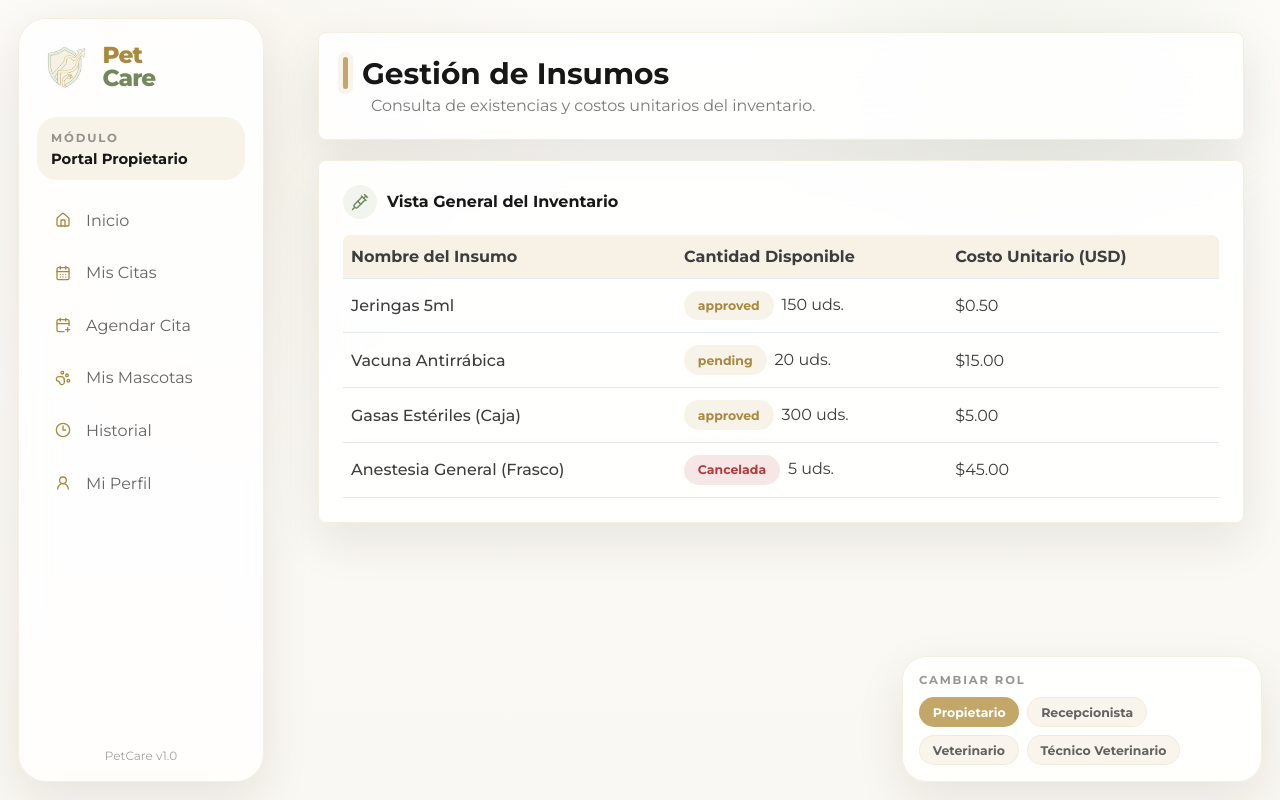
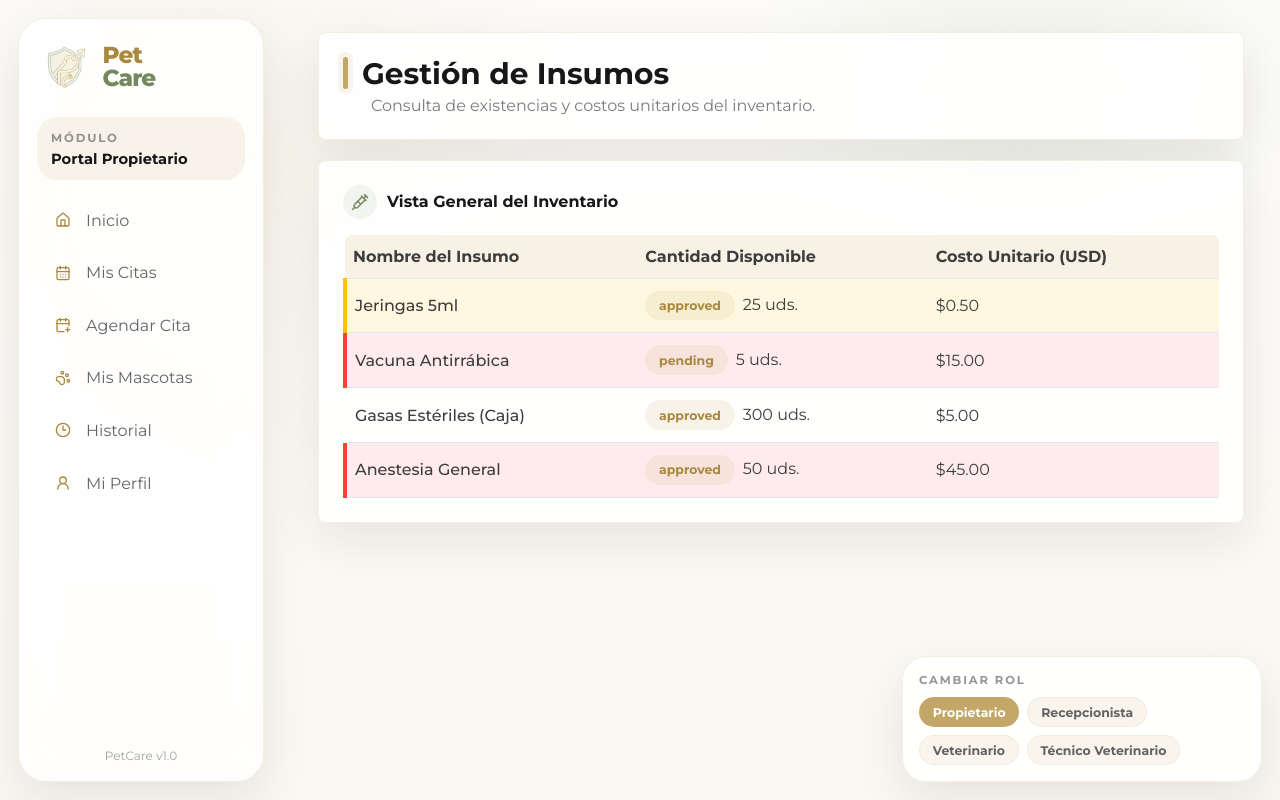
Before and after one commit to PetcareSoftware/frontend1, a Vue app: page /technician/inventory in a window 1280 px wide. Built offline with nearby package versions, Linux system fonts and the light colour scheme.

Commit message:
#op 120: Implementación de sistemas de alertas visuales

```diff
--- a/src/views/technician/InventoryCatalog.vue
+++ b/src/views/technician/InventoryCatalog.vue
@@ -8,13 +8,16 @@ import { useAppStore } from '@/stores/useAppStore';
 const appStore = useAppStore();
 
 // 2. Si el almacén no tiene datos de inventario todavía, le cargamos tu lista inicial por defecto
-if (!appStore.inventory) {
-  appStore.inventory = [
-    { id: 1, name: 'Jeringas 5ml', quantity: 150, unitCost: 0.50, status: 'approved' },
-    { id: 2, name: 'Vacuna Antirrábica', quantity: 20, unitCost: 15.00, status: 'pending' },
-    { id: 3, name: 'Gasas Estériles (Caja)', quantity: 300, unitCost: 5.00, status: 'approved' },
-    { id: 4, name: 'Anestesia General (Frasco)', quantity: 5, unitCost: 45.00, status: 'cancelled' }
-  ];
+if (!appStore.inventory || appStore.inventory.length === 0) {
+    appStore.inventory = [
+        { id: 1, name: 'Jeringas 5ml', quantity: 25, unitCost: 0.50, status: 'approved', umbral: 20 }, // Amarillo (Stock bajo)
+        { id: 2, name: 'Vacuna Antirrábica', quantity: 5, unitCost: 15.00, status: 'pending', umbral: 10 }, // Rojo (Crítico)
+        { id: 3, name: 'Gasas Estériles (Caja)', quantity: 300, unitCost: 5.00, status: 'approved', umbral: 50 }, // Normal
+        {
+            id: 4, name: 'Anestesia General', quantity: 50, unitCost: 45.00, status: 'approved', umbral: 10,
+            batches: [{ batch: 'LOT-DEMO', expirationDate: '2026-05-25' }] // Rojo (Vence pronto)
+        }
+    ];
 }
 
 // 3. Transformamos tu variable original en una propiedad computada vinculada al store global
@@ -25,6 +28,63 @@ const formatCurrency = (value) => {
     currency: 'USD'
     }).format(value);
 };
+
+
+//Fecha de vencimiento
+const calcularDiasParaVencer = (fechaVencimiento) => {
+    //Fecha base
+    const hoy = new Date();
+
+    const vencimiento = new Date(fechaVencimiento + 'T00:00:00');
+
+    const diferenciaMs = vencimiento - hoy;
+  return Math.ceil(diferenciaMs / (1000 * 60 * 60 * 24));
+};
+
+
+//Evaluacion de estado de cada producto
+const evaluarEstadoProducto = (producto) => {
+    let estadoVisual = 'normal';
+    let mensajesTooltip = [];
+
+    //Data en caso de emergencia por el error de la falta de el envio de la fecha de venc a pinia en form (cantidad minima de stock)
+    const stock = producto.quantity || 0;
+    const minimo = producto.umbral || 10;
+
+    //Evaluar Stock
+    const limiteAmarilloStock = minimo * 1.5;
+
+    if (stock <= minimo) {
+        estadoVisual = 'critical';
+        mensajesTooltip.push(`Stock crítico: Quedan ${stock} (Mínimo: ${minimo})`);
+    } else if (stock <= limiteAmarilloStock) {
+        estadoVisual = estadoVisual === 'critical' ? 'critical' : 'warning';
+        mensajesTooltip.push(`Stock bajo: Quedan ${stock} (Mínimo: ${minimo})`);
+    }
+
+    //Evaluar Fechas de Vencimiento de los Lotes
+    if (producto.batches && producto.batches.length > 0) {
+
+        producto.batches.forEach(lote => {
+            const diasRestantes = calcularDiasParaVencer(lote.expirationDate);
+
+            if (diasRestantes <= 15) {
+                estadoVisual = 'critical';
+                mensajesTooltip.push(`El Lote #${lote.batch} pasó a estado crítico: Vence en ${diasRestantes} días`);
+
+            } else if (diasRestantes <= 45) {
+                estadoVisual = estadoVisual === 'critical' ? 'critical' : 'warning';
+                mensajesTooltip.push(`Lote #${lote.batch} está próximo a vencer en ${diasRestantes} días`);
+            }
+        });
+    }
+
+    return {
+        clase: estadoVisual,
+        tooltip: mensajesTooltip.join(' | ')
+    };
+};
+
 </script>
 
 <template>
@@ -44,8 +104,21 @@ const formatCurrency = (value) => {
             </tr>
         </thead>
         <tbody>
-            <tr v-for="item in inventory" :key="item.id" style="border-bottom: 1px solid #e2e8f0;">
-            <td style="padding: 12px 8px; font-weight: 500;">{{ item.name }}</td>
+            <tr
+                v-for="item in inventory" :key="item.id"
+                :class="`row-${evaluarEstadoProducto(item).clase}`"
+                style="border-bottom: 1px solid #e2e8f0;"
+            >
+            <td style="padding: 12px 8px; font-weight: 500; position: relative;">
+                {{ item.name }}
+
+                <span
+                    v-if="evaluarEstadoProducto(item).clase !== 'normal'"
+                    class="alerta-tooltip"
+                >
+                    {{ evaluarEstadoProducto(item).tooltip }}
+                </span>
+            </td>
             <td style="padding: 12px 8px;">
                 <StatusBadge :status="item.status" />
                 <span style="margin-left: 8px;">{{ item.quantity }} uds.</span>
@@ -77,4 +150,61 @@ thead th:last-child {
     border-top-right-radius: var(--radius-md);
 }
 
+
+/* colores de lineas de avisos */
+.row-critical {
+    background-color: #ffebee;
+    border-left: 4px solid #f44336;
+    cursor: help;
+}
+
+.row-warning {
+    background-color: #fff8e1;
+    border-left: 4px solid #ffc107;
+    cursor: help;
+}
+
+.row-normal {
+    background-color: transparent;
+    border-left: 4px solid transparent;
+}
+
+/* alerta flotante */
+.alerta-tooltip {
+    visibility: hidden;
+    opacity: 0;
+
+    background-color: var(--bg);
+    color: var(--text-strong);
+    font-size: 13px;
+    font-weight: 400;
+    padding: 8px 12px;
+    border-radius: 6px;
+    white-space: nowrap;
+    box-shadow: 0 4px 6px -1px rgba(0, 0, 0, 0.1);
+    position: absolute;
+    bottom: 80%;
+    left: 10px;
+    z-index: 50;
+
+    /* Animación de aparición */
+    transition: opacity 0.2s ease, bottom 0.2s ease;
+    pointer-events: none;
+}
+
+.alerta-tooltip::after {
+    content: "";
+    position: absolute;
+    top: 100%; /* Abajo del globo */
+    left: 15px;
+    border-width: 5px;
+    border-style: solid;
+    border-color: var(--bg) transparent transparent transparent;
+}
+
+tr:hover .alerta-tooltip {
+    visibility: visible;
+    opacity: 1;
+    bottom: 100%;
+}
 </style>
```
